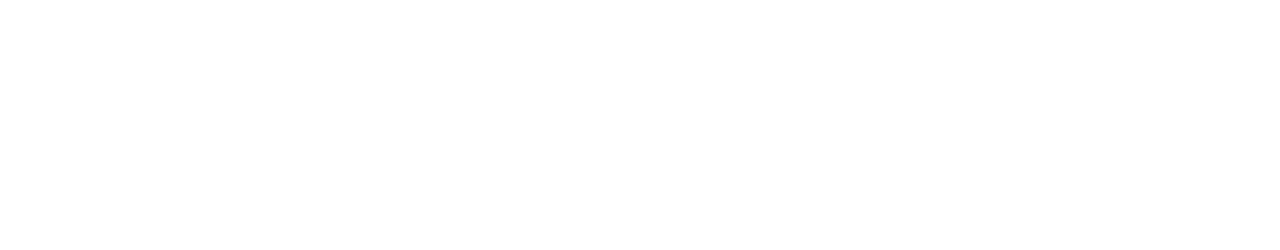
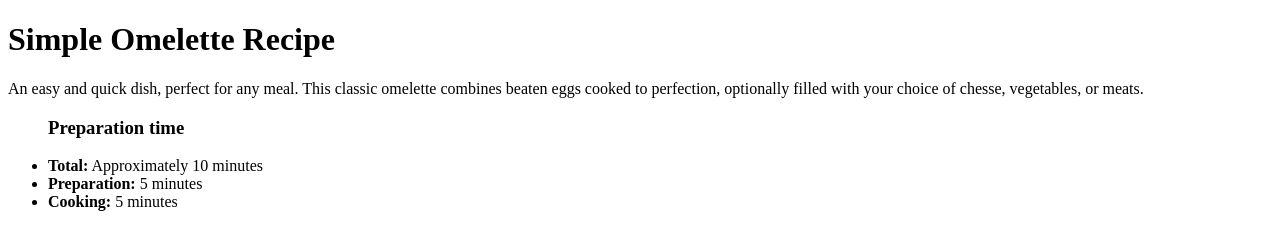
Before and after one commit to MeJahangir/recipePage, a plain HTML site: page index.html in a window 1280 px wide. Drawn offline with Linux system fonts and the light colour scheme.

Commit message:
Added heading text and prep time

```diff
--- a/index.html
+++ b/index.html
@@ -6,6 +6,19 @@
   <title>Document</title>
 </head>
 <body>
+  <div id="container">
+    <h1>Simple Omelette Recipe</h1>
+    <p>An easy and quick dish, perfect for any meal. This classic omelette combines beaten eggs cooked to perfection, optionally filled with your choice of chesse, vegetables, or meats.</p>
+  <section id="prepTime">
+    <ul>
+      <h3>Preparation time</h3>
+      <li><strong>Total:</strong> Approximately 10 minutes</li>
+      <li><strong>Preparation:</strong> 5 minutes</li>
+      <li><strong>Cooking:</strong> 5 minutes</li>
+    </ul>
+  </section>
 
+
+  </div>
 </body>
 </html>
```
